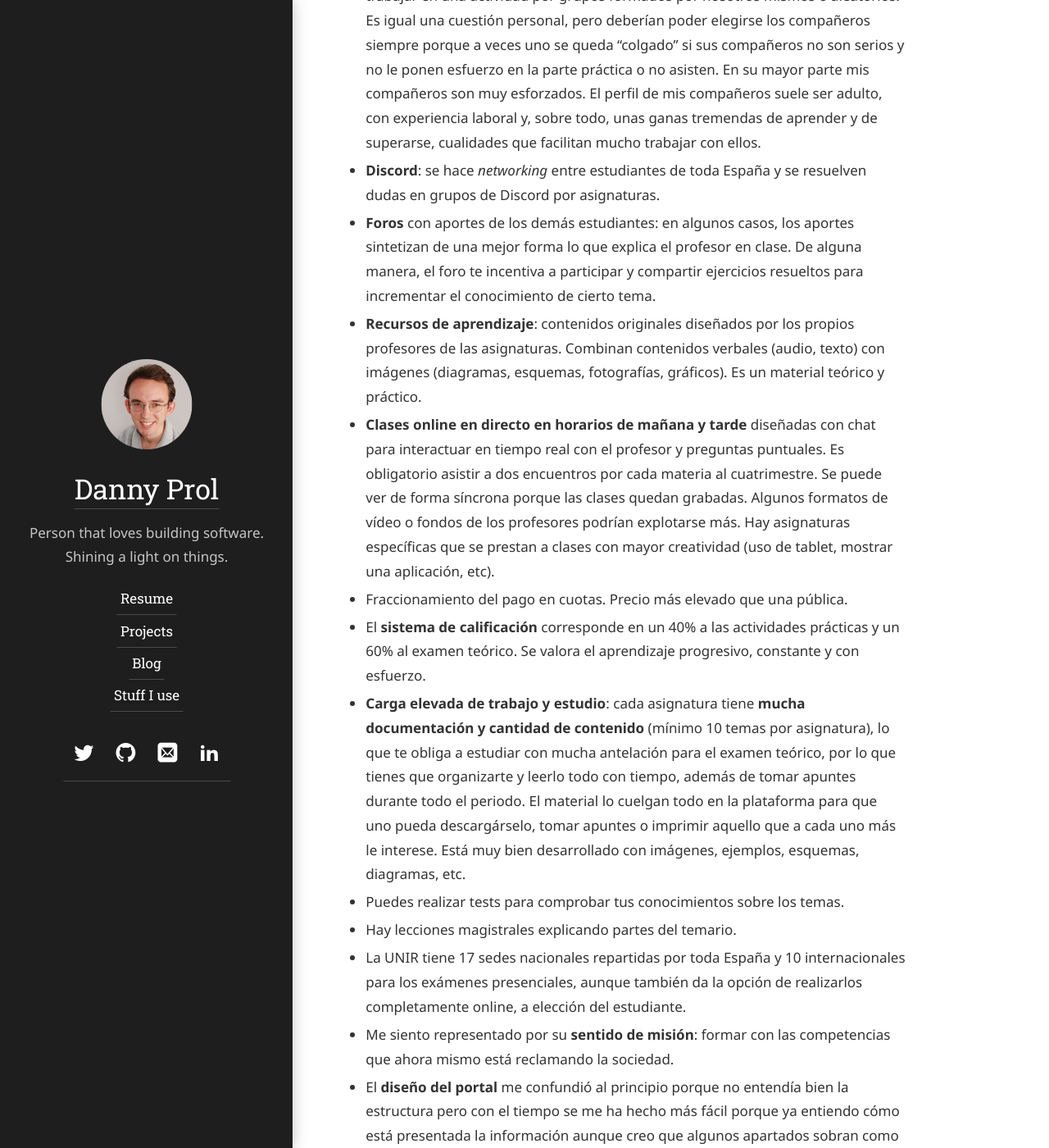
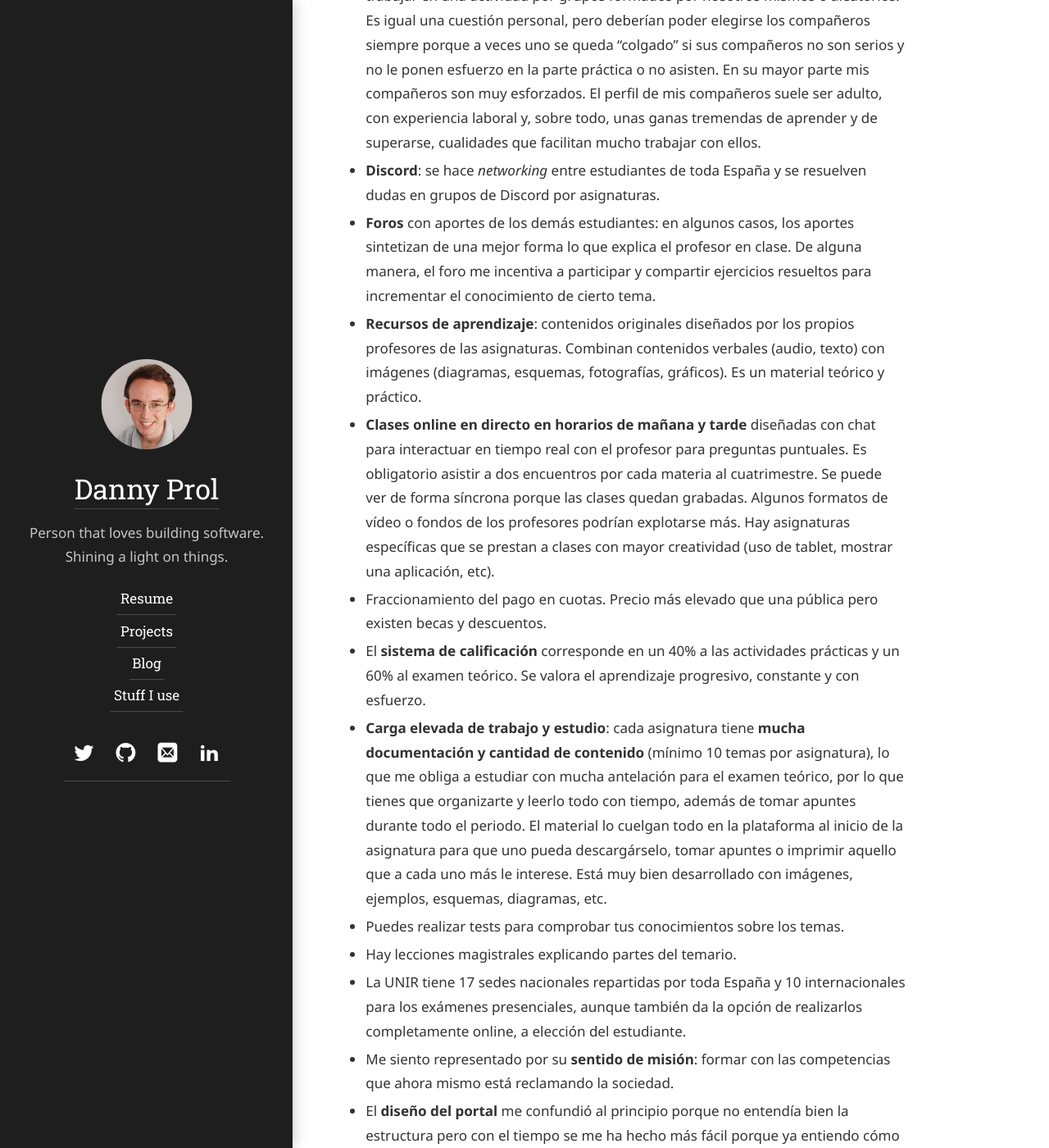
Before and after one commit to dprol/dprol.github.io, a Jekyll site: the page built from hydejack/_posts/2021-07-04-uoc-unir.md, in a window 1280 px wide and 1400 px high, scrolled down 1816 px. Shown: the whole window at 82% size. Built offline with Jekyll 4.4.1, drawn with Linux system fonts in a browser that asks for light colours; some web fonts are replaced; some of the changed text lies outside the part shown.

Commit message:
Update 2021-07-04-uoc-unir.md

```diff
--- a/hydejack/_posts/2021-07-04-uoc-unir.md
+++ b/hydejack/_posts/2021-07-04-uoc-unir.md
@@ -13,17 +13,17 @@
 
 # Universidad Internacional de La Rioja (UNIR) - Grado en Ingeniería Informática
 
-- **Seguimiento del tutor personal**: tengo tutorías bisemanales y soporte diario por correo interno con mi tutor. Este tutor te va guiando en el estudio de las asignaturas y en la planificación del trabajo. Trato serio y cercano.
+- **Seguimiento del tutor personal**: tengo tutorías bisemanales y soporte diario por correo interno con mi tutor. Este tutor me va guiando en el estudio de las asignaturas y en la planificación del trabajo. Trato serio y cercano.
 - La mayoría de los **profesores** son doctores en la materia y me parece que tienen una calidad buena. En general, saben explicar y se toman su tiempo aunque hay otros que no le echan tantas ganas y están acostumbrados a un cierto estilo. En ese sentido, no tengo ninguna queja porque estoy aprendiendo muchas cosas que aplico en mi trabajo diario. La mayoría son bastante buenos.
 - **Mucha orientación hacia el empleo y prácticas profesionales**: desde salidas profesionales y empleabilidad de UNIR me facilitan muchas ofertas de empleo relacionadas con mi titulación. Mediante el portal de Empleo de UNIR puedo acceder al portal como alumno de UNIR y puedo publicar el CV para participar en procesos de selección y asistir a seminarios, ferias de empleo virtuales y eventos exclusivos. UNIR tiene convenios interesantes con empresas como Minsait, Cepsa, VASS o Telefónica.
 - **Trabajos en grupo**: en todas las asignaturas que he cursado he tenido que trabajar en una actividad por grupos formados por nosotros mismos o aleatorios. Es igual una cuestión personal, pero deberían poder elegirse los compañeros siempre porque a veces uno se queda "colgado" si sus compañeros no son serios y no le ponen esfuerzo en la parte práctica o no asisten. En su mayor parte mis compañeros son muy esforzados. El perfil de mis compañeros suele ser adulto, con experiencia laboral y, sobre todo, unas ganas tremendas de aprender y de superarse, cualidades que facilitan mucho trabajar con ellos.
 - **Discord**: se hace _networking_ entre estudiantes de toda España y se resuelven dudas en grupos de Discord por asignaturas.
-- **Foros** con aportes de los demás estudiantes: en algunos casos, los aportes sintetizan de una mejor forma lo que explica el profesor en clase. De alguna manera, el foro te incentiva a participar y compartir ejercicios resueltos para incrementar el conocimiento de cierto tema.
+- **Foros** con aportes de los demás estudiantes: en algunos casos, los aportes sintetizan de una mejor forma lo que explica el profesor en clase. De alguna manera, el foro me incentiva a participar y compartir ejercicios resueltos para incrementar el conocimiento de cierto tema.
 - **Recursos de aprendizaje**: contenidos originales diseñados por los propios profesores de las asignaturas. Combinan contenidos verbales (audio, texto) con imágenes (diagramas, esquemas, fotografías, gráficos). Es un material teórico y práctico.
-- **Clases online en directo en horarios de mañana y tarde** diseñadas con chat para interactuar en tiempo real con el profesor y preguntas puntuales. Es obligatorio asistir a dos encuentros por cada materia al cuatrimestre. Se puede ver de forma síncrona porque las clases quedan grabadas. Algunos formatos de vídeo o fondos de los profesores podrían explotarse más. Hay asignaturas específicas que se prestan a clases con mayor creatividad (uso de tablet, mostrar una aplicación, etc).
-- Fraccionamiento del pago en cuotas. Precio más elevado que una pública.
+- **Clases online en directo en horarios de mañana y tarde** diseñadas con chat para interactuar en tiempo real con el profesor para preguntas puntuales. Es obligatorio asistir a dos encuentros por cada materia al cuatrimestre. Se puede ver de forma síncrona porque las clases quedan grabadas. Algunos formatos de vídeo o fondos de los profesores podrían explotarse más. Hay asignaturas específicas que se prestan a clases con mayor creatividad (uso de tablet, mostrar una aplicación, etc).
+- Fraccionamiento del pago en cuotas. Precio más elevado que una pública pero existen becas y descuentos.
 - El **sistema de calificación** corresponde en un 40% a las actividades prácticas y un 60% al examen teórico. Se valora el aprendizaje progresivo, constante y con esfuerzo.
-- **Carga elevada de trabajo y estudio**: cada asignatura tiene **mucha documentación y cantidad de contenido** (mínimo 10 temas por asignatura), lo que te obliga a estudiar con mucha antelación para el examen teórico, por lo que tienes que organizarte y leerlo todo con tiempo, además de tomar apuntes durante todo el periodo. El material lo cuelgan todo en la plataforma para que uno pueda descargárselo, tomar apuntes o imprimir aquello que a cada uno más le interese. Está muy bien desarrollado con imágenes, ejemplos, esquemas, diagramas, etc.
+- **Carga elevada de trabajo y estudio**: cada asignatura tiene **mucha documentación y cantidad de contenido** (mínimo 10 temas por asignatura), lo que me obliga a estudiar con mucha antelación para el examen teórico, por lo que tienes que organizarte y leerlo todo con tiempo, además de tomar apuntes durante todo el periodo. El material lo cuelgan todo en la plataforma al inicio de la asignatura para que uno pueda descargárselo, tomar apuntes o imprimir aquello que a cada uno más le interese. Está muy bien desarrollado con imágenes, ejemplos, esquemas, diagramas, etc.
 - Puedes realizar tests para comprobar tus conocimientos sobre los temas.
 - Hay lecciones magistrales explicando partes del temario.
 - La UNIR tiene 17 sedes nacionales repartidas por toda España y 10 internacionales para los exámenes presenciales, aunque también da la opción de realizarlos completamente online, a elección del estudiante.
```
